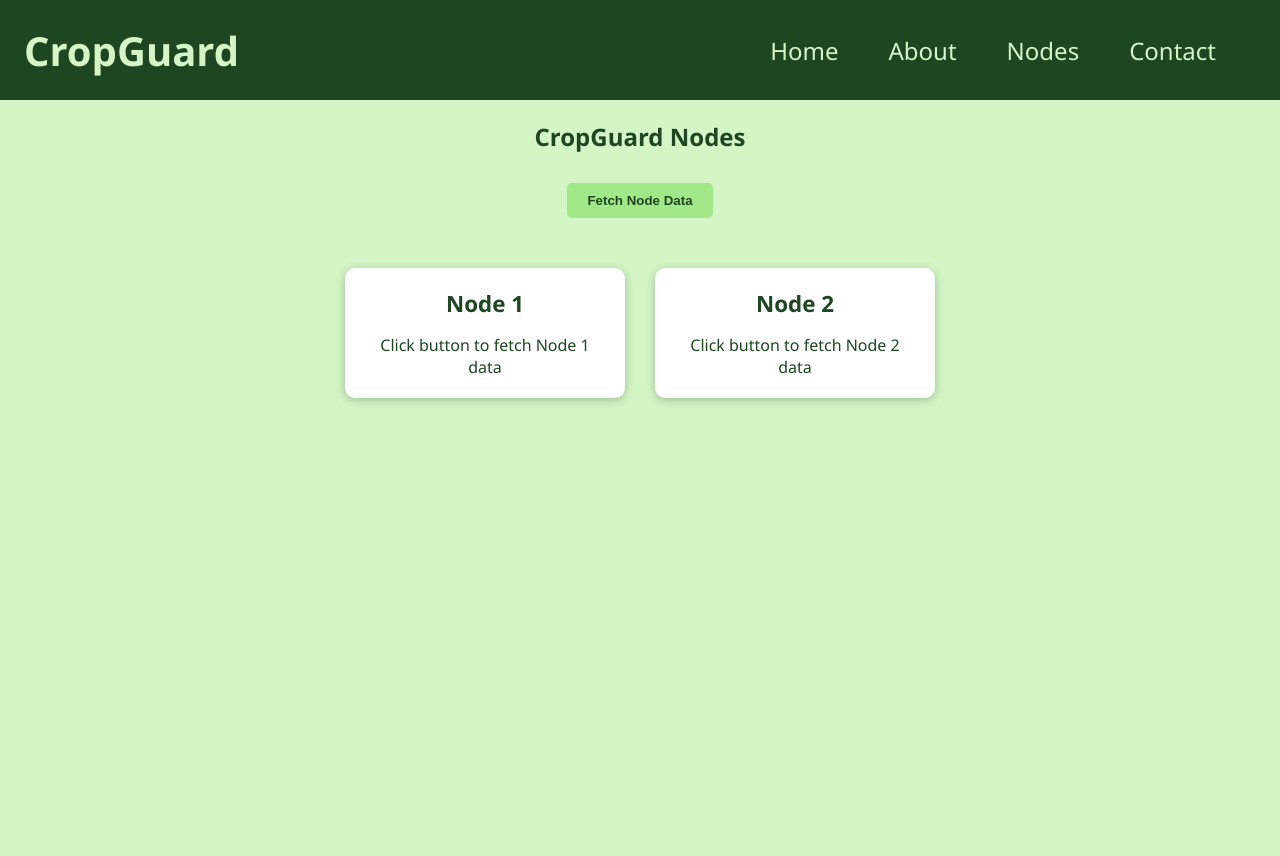
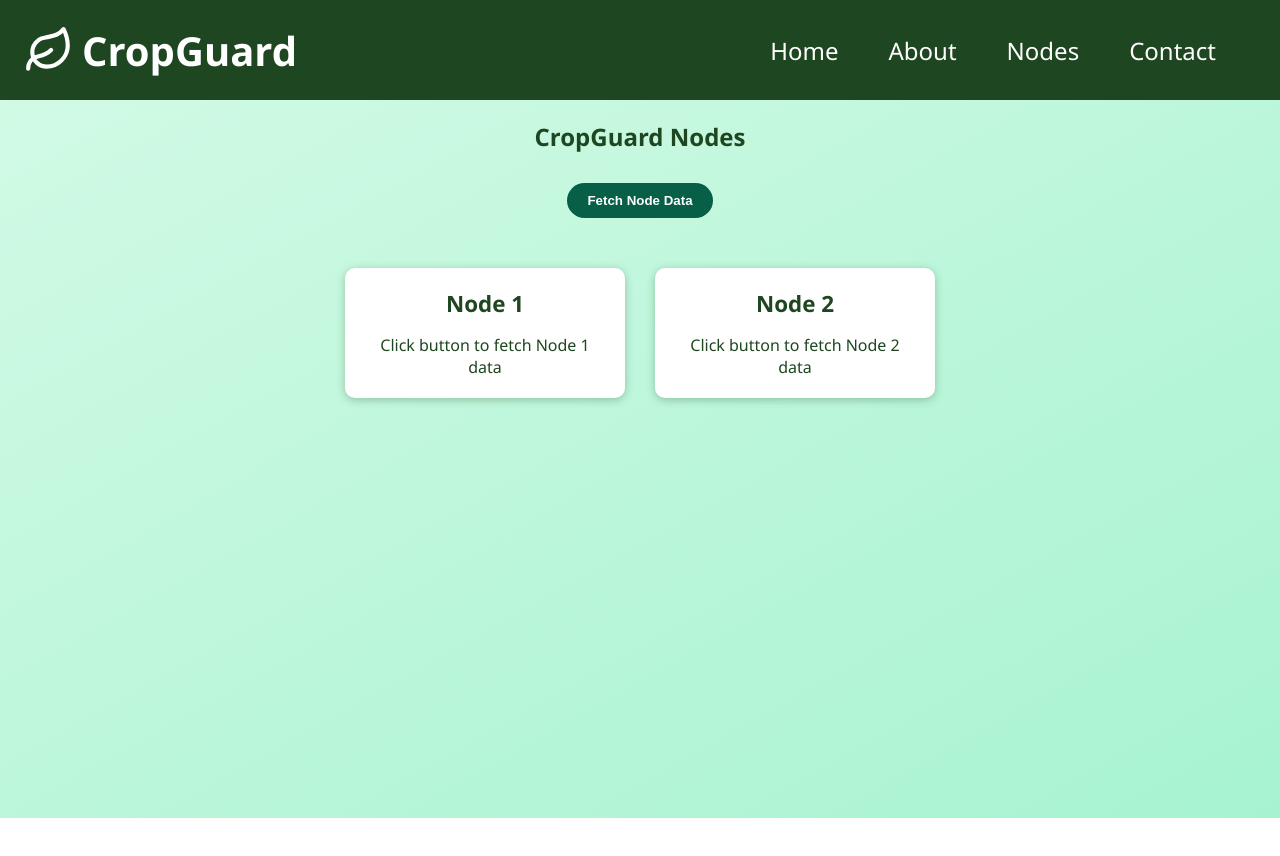
Before and after one commit to K3nway07/Cropguard_project, a React (Vite) app: page /nodes in a window 1280 px wide. Shown: the top 856 px of the page. After the commit the page ends 818 px from the top, so only its background shows below. Built offline with nearby package versions, Linux system fonts and the light colour scheme.

Commit message:
Node and NavBar changes

```diff
--- a/package.json
+++ b/package.json
@@ -11,6 +11,7 @@
   },
   "dependencies": {
     "@react-google-maps/api": "^2.20.6",
+    "lucide-react": "^0.514.0",
     "react": "^18.2.0",
     "react-dom": "^18.2.0",
     "react-icons": "^5.5.0",
--- a/src/NavBar.jsx
+++ b/src/NavBar.jsx
@@ -1,11 +1,15 @@
 // components/Navbar.jsx
 import "./Navbar.css";
 import { Link } from 'react-router-dom'
+import { Leaf } from 'lucide-react';
+
 
 function Navbar() {
   return (
     <nav className="navbar">
       <div className="navbar-left">
+      <Leaf size={50} color="#ffffff" style={{ marginRight: '8px' }} />
+
         <h1 className="brand-name">CropGuard</h1>
       </div>
       <ul className="navbar-links">
--- a/src/Navbar.css
+++ b/src/Navbar.css
@@ -26,7 +26,7 @@
 .brand-name {
   font-size: 2.5rem;
   font-weight: bold;
-  color: #d4f5c6;
+  color: #fff;
   margin: 0;
 }
 
@@ -45,7 +45,7 @@
 }
 
 .navbar-links .a {
-  color: #d4f5c6;
+  color: #fff;
   text-decoration: none;
   font-weight: 500;
   transition: color 0.3s ease;
--- a/src/Nodes.css
+++ b/src/Nodes.css
@@ -1,30 +1,33 @@
 /* Nodes.css - reversed colors with label-value pairs */
 .nodes-container {
-  background-color: #d4f5c6; /* light green background */
+  background: linear-gradient(to bottom right, #d1fae5, #a7f3d0); /* light green background */
   padding: 20px;
-  min-height: 100vh;
+  min-height: 89.7vh;
+  box-sizing: border-box;
 
   /* Center horizontally & vertically */
   display: flex;
   flex-direction: column;
   gap: 30px;
-  /* justify-content: center; vertical center */
+  justify-content: flex-start;
   align-items: center;     /* horizontal center */
 
   color: #1e4620; /* dark green text */
   font-family: 'Segoe UI', Tahoma, Geneva, Verdana, sans-serif;
   text-align: center; /* center text inside */
+  overflow-x: hidden;          /* prevent horizontal scroll */
+  overflow-y: auto;
 }
 
 
 .fetch-button {
-  background-color: #a1e888; /* medium light green */
+  background-color: #065f46; /* medium light green */
   border: none;
-  color: #1e4620; /* dark green text */
+  color: white; /* dark green text */
   padding: 10px 20px;
   cursor: pointer;
   font-weight: 600;
-  border-radius: 5px;
+  border-radius: 30px;
   margin-bottom: 20px;
   transition: background-color 0.3s ease;
 }
@@ -72,7 +75,7 @@
   font-size: 1.1rem;
   display: flex;
   justify-content: space-between; /* label left, value right */
-  border-bottom: 1px solid #a1e888; /* subtle underline */
+  border-bottom: 1px solid #04ba87; /* subtle underline */
   padding-bottom: 4px;
   color: #1e4620;
 }
@@ -85,8 +88,8 @@
 
 .timestamp {
   margin-top: 15px;
-  font-size: 0.9rem;
+  font-size: 1.0rem;
   font-weight: 500;
-  color: #4f774f; /* darker green */
+  color: #065f46; /* darker green */
   text-align: center;
 }
```
Also changed, not shown: 1 other file (tests, documents, lock files or other folders).
